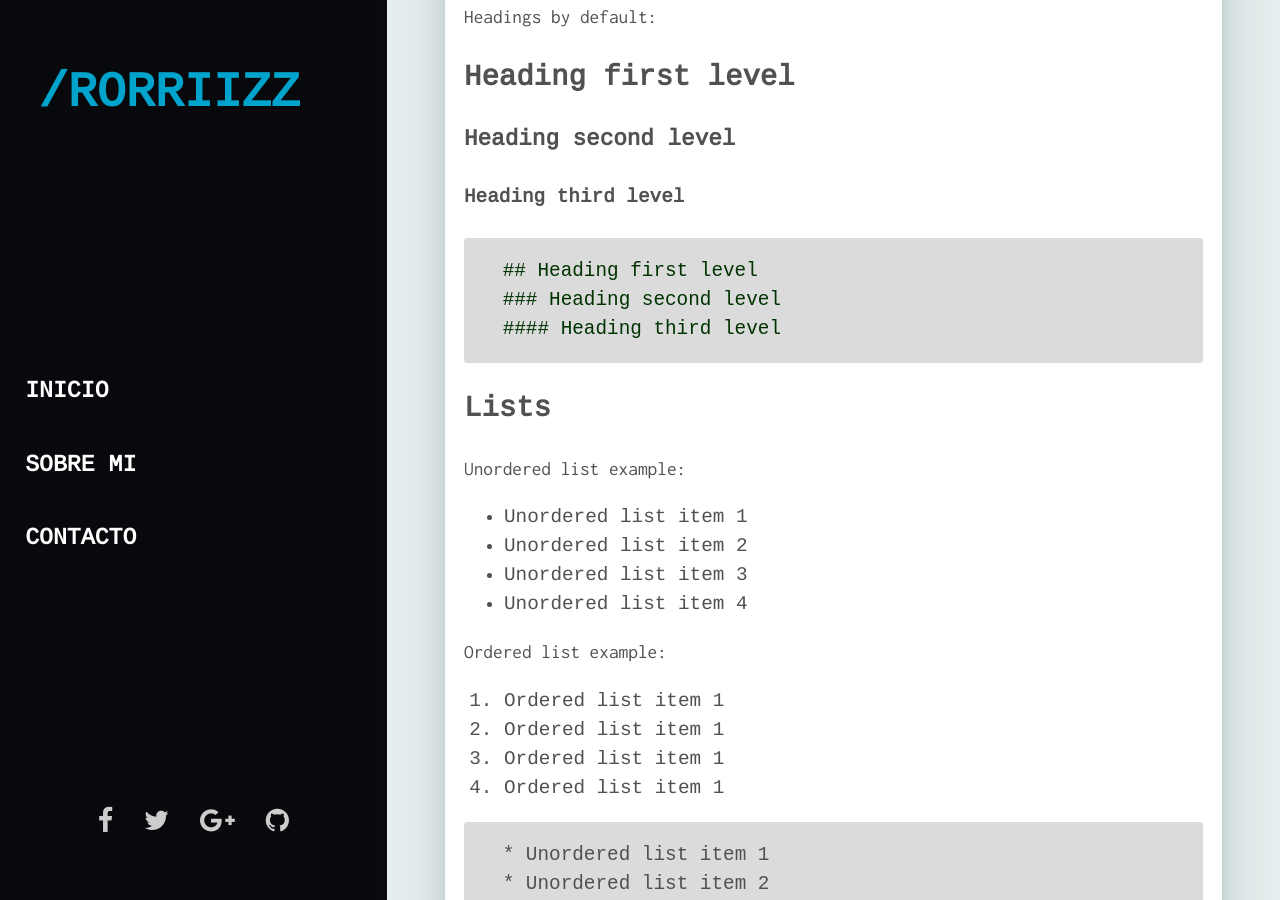
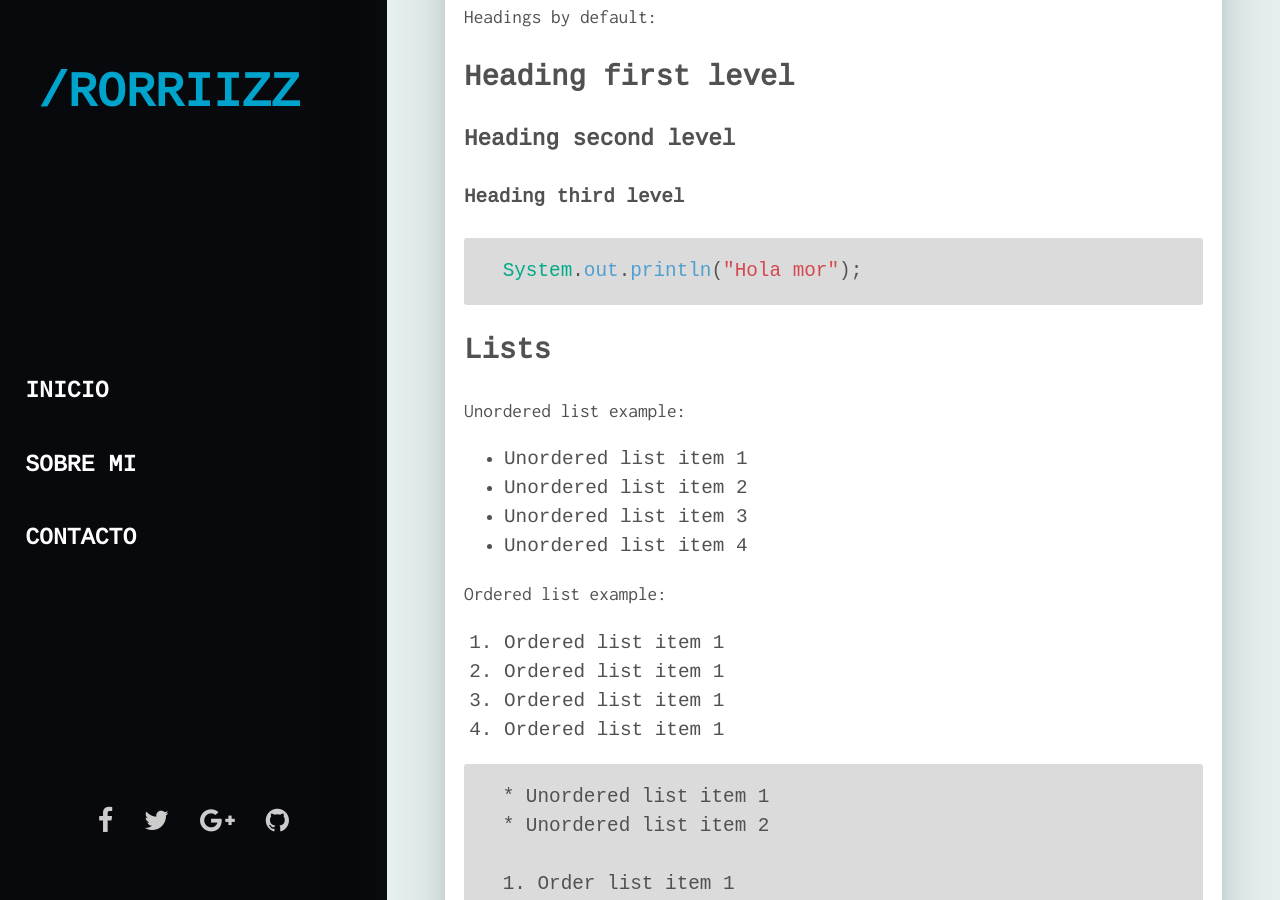
Before and after one commit to rorriizz/rorriizz.github.io, a Jekyll site: the page built from _posts/2017-03-29-example.markdown, in a window 1280 px wide and 900 px high, scrolled down 300 px. Built offline with Jekyll 4.4.1, drawn with Linux system fonts in a browser that asks for light colours; some web fonts are replaced.

Commit message:
actualizado

```diff
--- a/_pages/about.html
+++ b/_pages/about.html
@@ -4,4 +4,4 @@ title: Sobre mi
 permalink: /about/
 ---
 
-Mi nombre es <a>rorriizz</a>, soy desarrolladora de software y estudiante de Ciencias de la Computación <a>Bienvenido!</a>
+Mi nombre es <a>rorriizz</a>, soy desarrolladora de software y estudiante de Ciencias de la Computación <a>¡Bienvenido!</a>
--- a/_posts/2017-03-29-example.markdown
+++ b/_posts/2017-03-29-example.markdown
@@ -13,10 +13,8 @@ Headings by default:
 ### Heading second level
 #### Heading third level
 
-{% highlight markdown %}
-## Heading first level
-### Heading second level
-#### Heading third level
+{% highlight java %}
+System.out.println("Hola mor");
 {% endhighlight %}
 
 ## Lists
```
